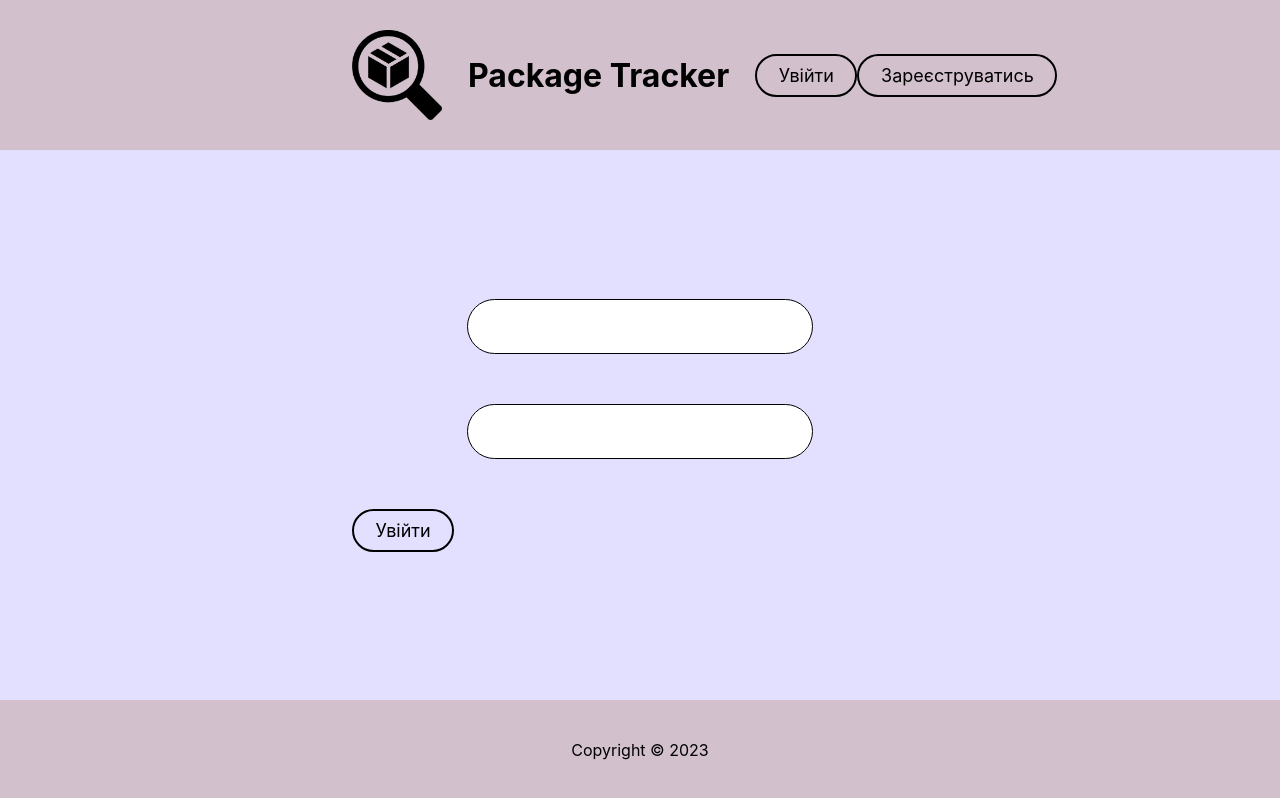
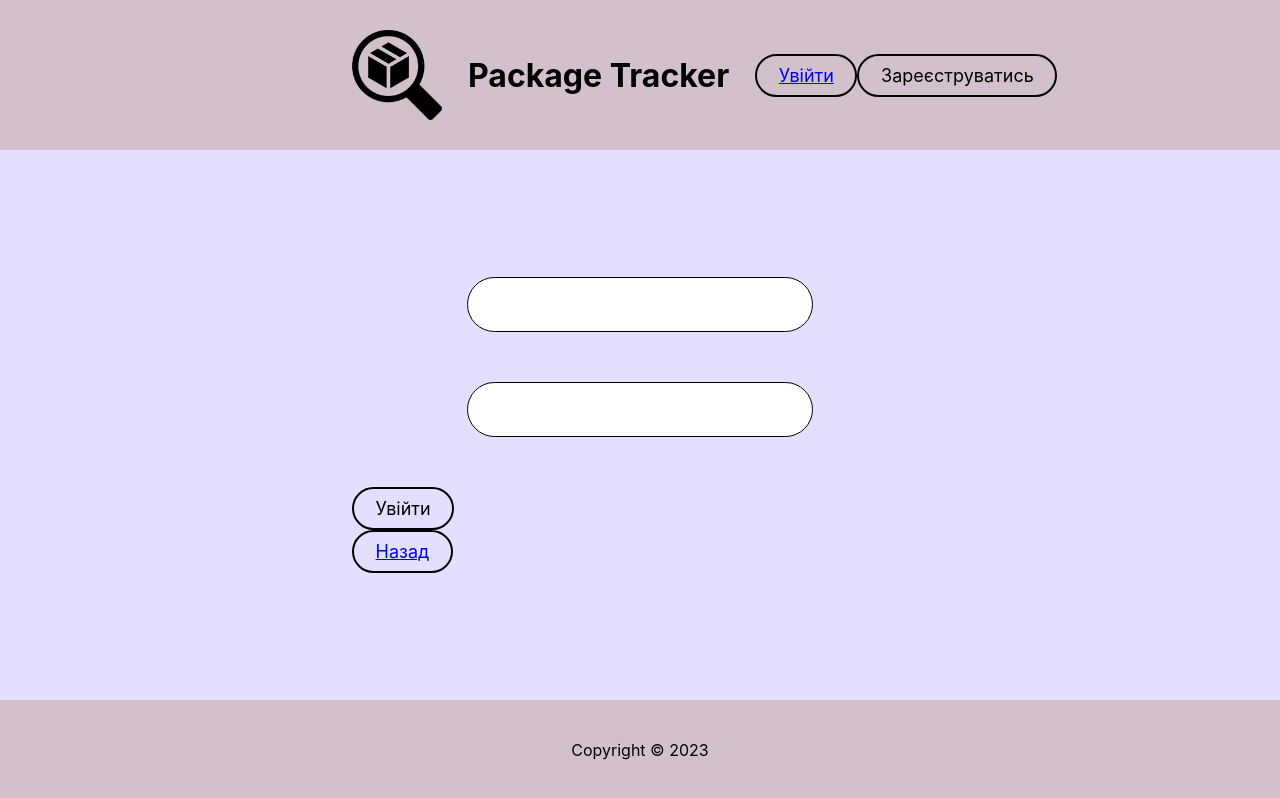
Before and after one commit to Markot96/mail-tracking-service, a React (Create React App) app: page /login in a window 1280 px wide. Built offline with nearby package versions, Linux system fonts and the light colour scheme.

Commit message:
added link to login

```diff
--- a/src/components/AuthorizationButtons.jsx
+++ b/src/components/AuthorizationButtons.jsx
@@ -1,6 +1,8 @@
 import { useState } from 'react';
+import { NavLink } from 'react-router-dom';
 import '../styles/AuthorizationButtons.css';
 import HeaderButton from './HeaderButton';
+
 
 function AuthorizationButtons(props) {
 
@@ -17,7 +19,9 @@ function AuthorizationButtons(props) {
 
   return (
     <div className='authorization'>
-      <HeaderButton onClick={handleOnClickLogin} text='Увійти' />
+      <NavLink exact to="/login">
+        <HeaderButton onClick={handleOnClickLogin} text='Увійти' />
+      </NavLink>
       <HeaderButton onClick={handleOnClickRegister} text='Зареєструватись' />
     </div>
   );
--- a/src/components/Login.jsx
+++ b/src/components/Login.jsx
@@ -1,3 +1,4 @@
+import { NavLink } from 'react-router-dom';
 import '../styles/Login.css';
 import HeaderButton from './HeaderButton';
 
@@ -10,6 +11,9 @@ function Login() {
           <input type='text' name='login' className='text-input' />
           <input type='text' name='password' className='text-input' />
           <HeaderButton text='Увійти' />
+          <NavLink exact to="/">
+            <HeaderButton text='Назад' />
+          </NavLink>
         </div>
       </div>
     </div>
```
